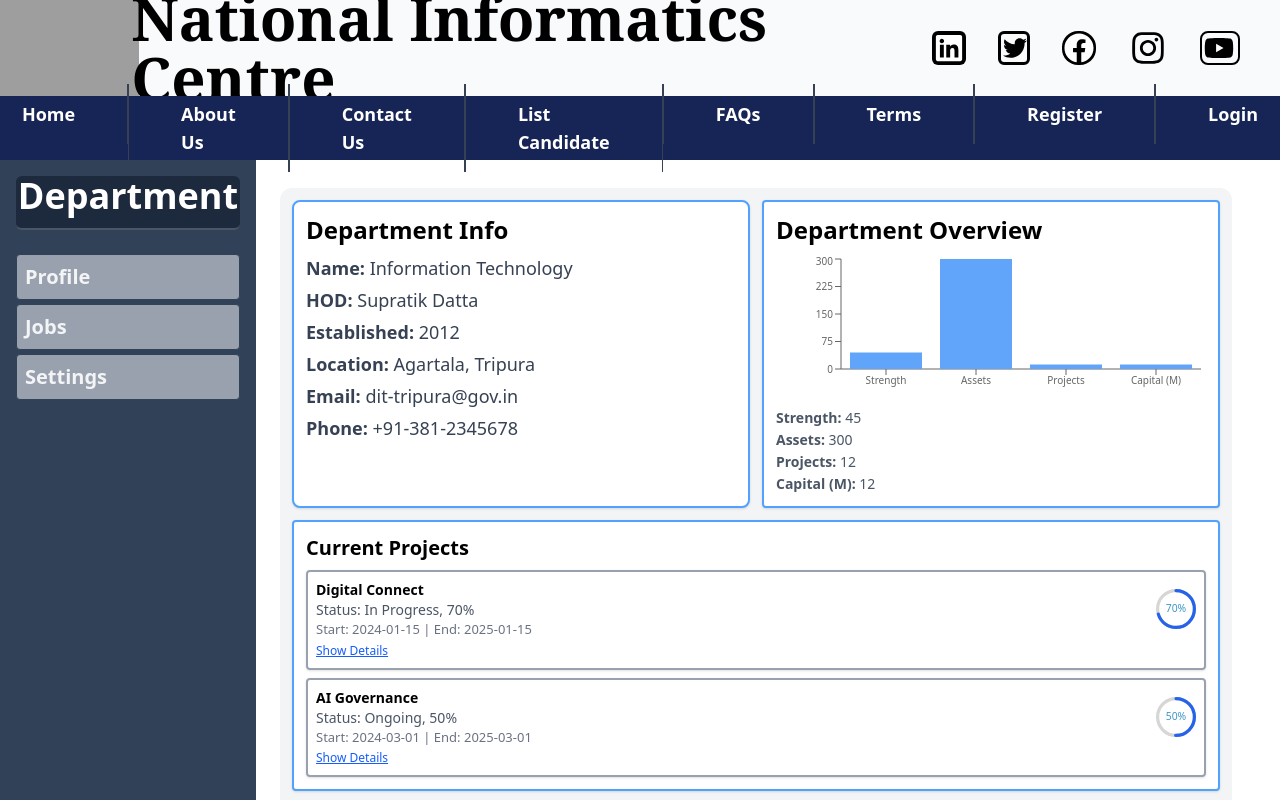
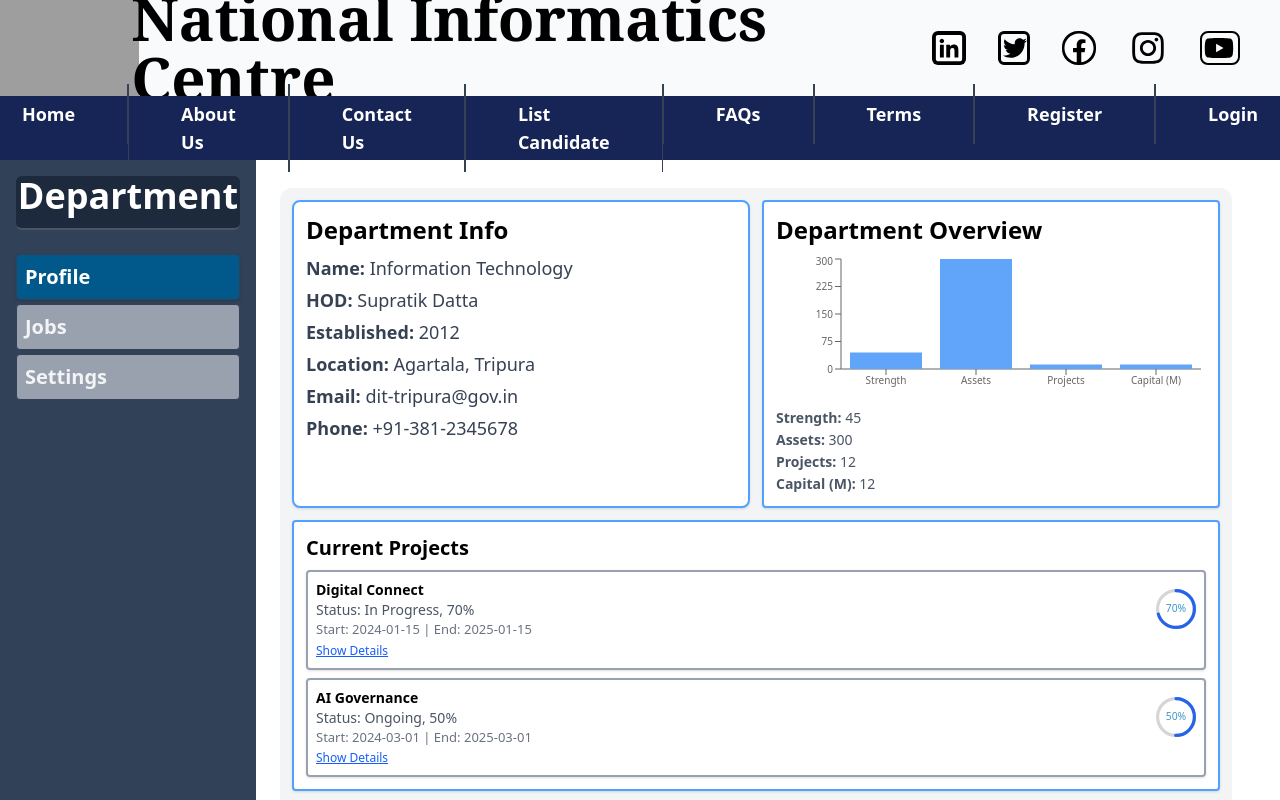
Before and after one commit to WilliamHails/nic-website, a React (Vite) app: page /dashboard/department in a window 1280 px wide. Shown: the top 800 px of the page. Built offline with nearby package versions, Linux system fonts and the light colour scheme; grey boxes are pictures that could not be loaded.

Commit message:
Modified the sidebar and the jobs page

```diff
--- a/src/components/Sidebar.jsx
+++ b/src/components/Sidebar.jsx
@@ -1,30 +1,52 @@
-import React from "react";
-import { NavLink } from "react-router-dom";
+// src/components/Sidebar.jsx
+import React, { useState, useEffect } from "react";
+import { NavLink, useLocation } from "react-router-dom";
 
 const items = [
-    { to: 'profile', label: 'Profile' },
-    { to: 'jobs', label: 'Jobs' },
-    { to: 'settings', label: 'Settings' },
-]
+  { to: "profile",  label: "Profile" },
+  { to: "jobs",     label: "Jobs" },
+  { to: "settings", label: "Settings" },
+];
 
 export default function Sidebar() {
+  const { pathname } = useLocation();
+  const [active, setActive] = useState("profile");
+
+  useEffect(() => {
+    const segments = pathname.split("/").filter(seg => seg);
+    const last = segments[segments.length - 1];
+    if (items.some(i => i.to === last)) {
+      setActive(last);
+    } else {
+      setActive("profile");
+    }
+  }, [pathname]);
+
   return (
     <aside className="w-64 bg-slate-700 -mt-6 -mb-18 -ml-6 p-4">
-            <h1 className="text-4xl text-white bg-slate-800 rounded-md font-semibold border-b-2 border-gray-600 pb-3 mb-4 text-center">Department</h1>
+      <h1 className="text-4xl text-white bg-slate-800 rounded-md font-semibold border-b-2 border-gray-600 pb-3 mb-4 text-center">
+        Department
+      </h1>
       <ul className="space-y-1 font-semibold mt-6 transition ease-in-out">
-                {items.map(({ to, label }) => (
-                    <li key={to} className="">
+        {items.map(({ to, label }) => {
+          const isActive = active === to;
+          return (
+            <li key={to}>
               <NavLink
                 to={to}
-                            className={({ isActive }) =>
-                            'block p-2 rounded text-xl border-1 border-slate-700 bg-gray-400 ' + (isActive ? 'bg-sky-800 hover:bg-sky-700 text-white shadow' : 'hover:bg-gray-600 text-gray-100 hover:text-gray-300')
+                end
+                className={`${"block p-2 rounded text-xl border-1 border-slate-700"}
+                            ${isActive ? "bg-sky-800 hover:bg-sky-700 text-white shadow"
+                             : "bg-gray-400 hover:bg-gray-600 text-gray-100 hover:text-gray-300"}`
                             }
+                onClick={() => setActive(to)}
               >
                 {label}
               </NavLink>
             </li>
-                ))}
+          );
+        })}
       </ul>
     </aside>
-    )
+  );
 }
--- a/src/pages/dashboard/department/Jobs.jsx
+++ b/src/pages/dashboard/department/Jobs.jsx
@@ -45,7 +45,7 @@
             onClick={() => setActiveTab(tab)}
             className={`flex-1 py-1 text-4xl text-center font-semibold cursor-pointer transition ease-in-out duration-300
               ${activeTab === tab
-                ? 'text-blue-800 bg-white border-b-6 rounded-xl'
+                ? 'text-sky-700 bg-white border-b-6 rounded-xl'
                 : 'text-slate-700 hover:underline border-x-1 border-gray-100'}`}
           >
             {tab}
@@ -196,14 +196,14 @@
                   ))
                 )}
 
-                <td className="px-4 py-2 space-x-2">
+                <td className="px-4 py-2 space-x-4 space-y-2 flex">
                   {editingId === job.id ? (
                     <>
                       <button onClick={saveEdit}
-                        className="text-green-600 cursor-pointer hover:underline"
+                        className="text-green-600 pl-3 cursor-pointer hover:underline"
                       >Save</button>
                       <button onClick={()=>setEditingId(null)}
-                        className="text-gray-600 cursor-pointer hover:underline"
+                        className="text-gray-600 pb-2 cursor-pointer hover:underline"
                       >Cancel</button>
                     </>
                   ) : (
@@ -213,7 +213,7 @@
                         <FaPencilAlt className="mr-1"/>Edit
                       </button>
                       <button onClick={()=>deleteJob(job.id)}
-                        className="text-red-600 hover:text-red-800 hover:underline cursor-pointer flex items-center">
+                        className="text-red-600 hover:text-red-800 pb-2 hover:underline cursor-pointer flex items-center">
                         <FaTrash className="mr-1"/>Delete
                       </button>
                     </>
```
Lines whose indentation alone changed are shown as unchanged.
